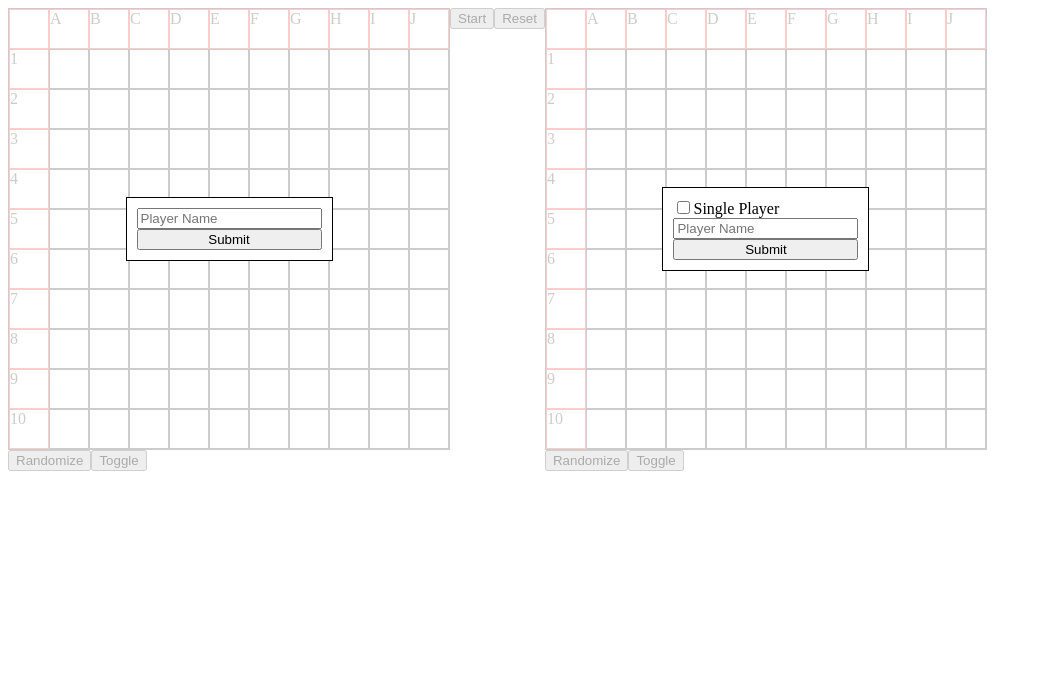
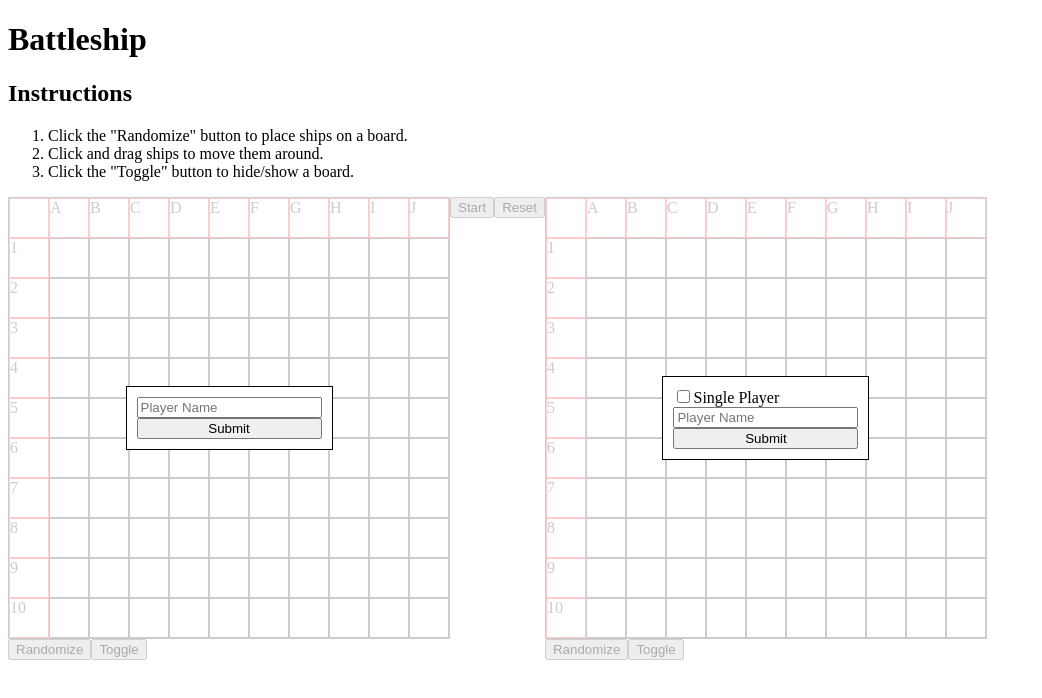
Before and after one commit to harshnugget/TOP-battleship, a website built with webpack: page src/template.html in a window 1280 px wide. Shown: the whole page, without its empty margins (0-1042 px from the left). Built offline with nearby package versions, Linux system fonts and the light colour scheme.

Commit message:
feat(template.html): Implemented a header tag for title and instructions

```diff
--- a/src/template.html
+++ b/src/template.html
@@ -3,9 +3,18 @@
   <head>
     <meta charset="UTF-8" />
     <meta name="viewport" content="width=device-width, initial-scale=1.0" />
-    <title>Document</title>
+    <title>Battleship</title>
   </head>
   <body>
+    <header>
+      <h1>Battleship</h1>
+      <h2>Instructions</h2>
+      <ol>
+        <li>Click the "Randomize" button to place ships on a board.</li>
+        <li>Click and drag ships to move them around.</li>
+        <li>Click the "Toggle" button to hide/show a board.</li>
+      </ol>
+    </header>
     <main></main>
   </body>
 </html>
```
